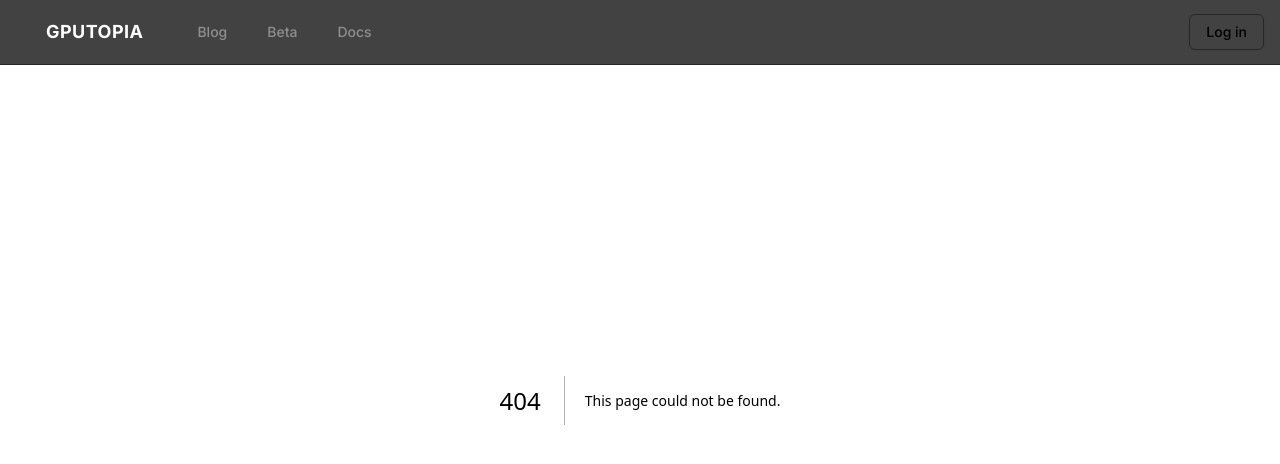
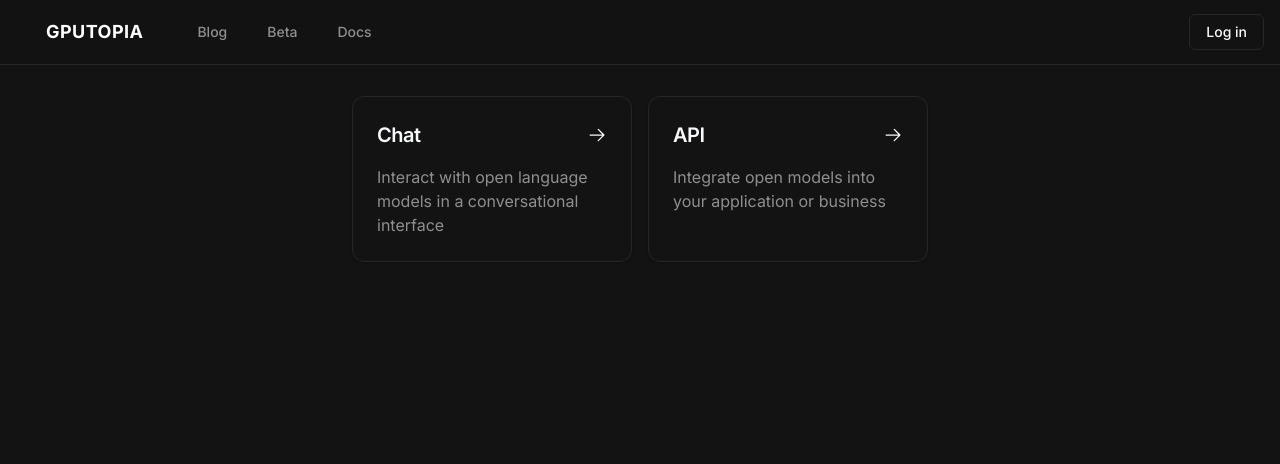
Before and after one commit to OpenAgentsInc/gputopia, a Next.js app: page /login in a window 1280 px wide. Before the commit this address had no page. Shown: the top 464 px of the page. Built offline with nearby package versions, Linux system fonts and the light colour scheme.

Commit message:
Extract LoginCard

```diff
--- /dev/null
+++ b/src/app/login/page.tsx
@@ -0,0 +1,31 @@
+import { Card, CardContent, CardHeader, CardTitle } from "@/components/ui/card"
+import { IconArrowRight } from "@/components/ui/icons"
+
+interface LoginCardProps {
+  title: string
+  description: string
+}
+
+export default function Login() {
+  return (
+    <div className="mx-auto max-w-screen-md px-4 sm:px-0">
+      <div className="m-24 grid grid-cols-1 md:grid-cols-2 gap-4">
+        <LoginCard title="Chat" description="Interact with open language models in a conversational interface" />
+        <LoginCard title="API" description="Integrate open models into your application or business" />
+      </div>
+    </div>
+  )
+}
+
+export function LoginCard({ title, description }: LoginCardProps) {
+  return (
+    <Card>
+      <CardHeader>
+        <CardTitle className="text-xl flex flex-row justify-between">{title} <IconArrowRight className="mt-1 ml-2 w-5 h-5" /></CardTitle>
+      </CardHeader>
+      <CardContent className="-mt-2 text-muted-foreground">
+        {description}
+      </CardContent>
+    </Card>
+  )
+}
```
